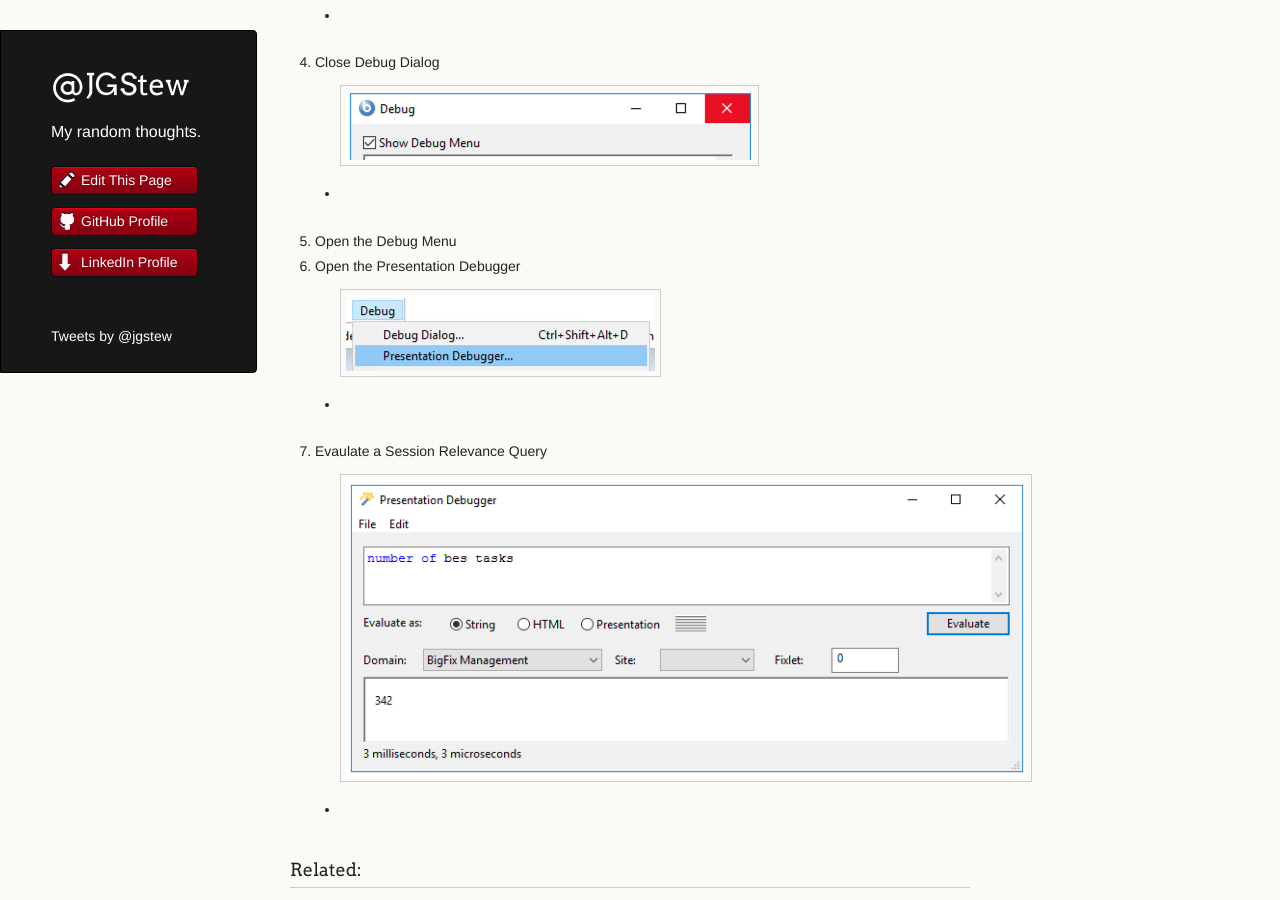
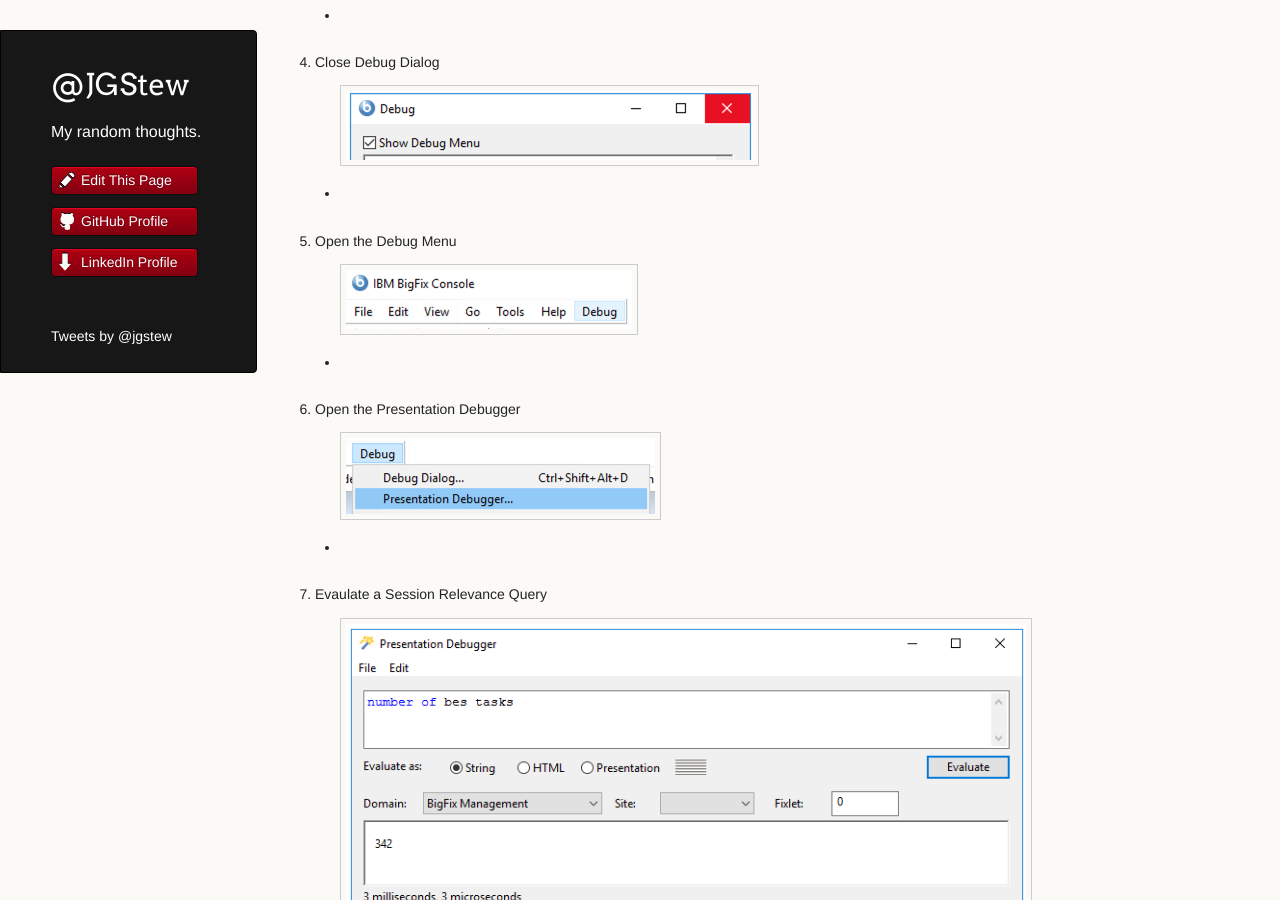
Before and after one commit to jgstew/jgstew.github.io, a Jekyll site: the page built from _posts/2018-10-28-Open-BigFix-Console-Presentation-Debugger.md, in a window 1280 px wide and 900 px high, scrolled down 411 px. Built offline with Jekyll 4.4.1, drawn with Linux system fonts in a browser that asks for light colours; nearby versions of some CDN libraries; comment, search, counter and statistics services are not loaded.

Commit message:
Update 2018-10-28-Open-BigFix-Console-Presentation-Debugger.md

```diff
--- a/_posts/2018-10-28-Open-BigFix-Console-Presentation-Debugger.md
+++ b/_posts/2018-10-28-Open-BigFix-Console-Presentation-Debugger.md
@@ -6,8 +6,9 @@
 1. Check the "Show Debug Menu" Checkbox
     * ![Show Debug Menu](/images/BigFix/Console/ShowDebugMenuCheckbox.png)
 1. Close Debug Dialog
-    * ![Close Debug Menu](/images/BigFix/Console/ShowDebugMenuCheckedClose.png)
+    * ![Close Debug Dialog](/images/BigFix/Console/ShowDebugMenuCheckedClose.png)
 1. Open the Debug Menu
+    * ![Open Debug Menu](/images/BigFix/Console/OpenDebugMenu.png)
 1. Open the Presentation Debugger
     * ![Open Presentation Debugger](/images/BigFix/Console/OpenPresentationDebugger.png)
 1. Evaulate a Session Relevance Query
```
